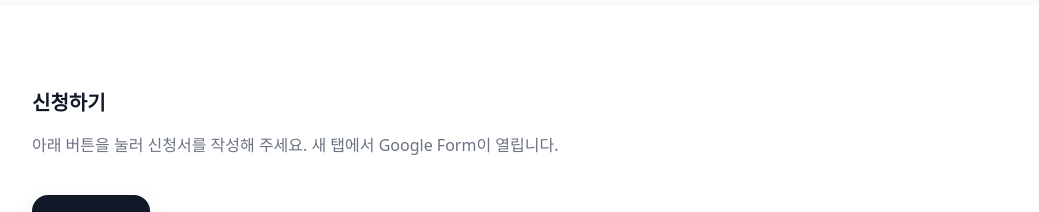
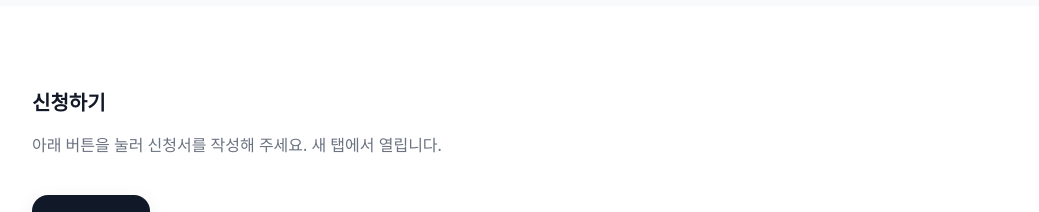
Before and after one commit to sipoon07/harmonium-likelion-v2, a React (Vite) app: page / in a window 1280 px wide. Shown: the part 876-1088 px from the top of the page, without its empty margins (120-1159 px from the left). Built offline with nearby package versions, Linux system fonts and the light colour scheme; the HTML template or start-up script is replaced by a standard one.

Commit message:
Google Form Link Edit

```diff
--- a/src/sections/ApplySection.tsx
+++ b/src/sections/ApplySection.tsx
@@ -1,23 +1,20 @@
 import styles from "./ApplySection.module.css";
 
 export default function ApplySection() {
-  // TODO: 아래 URL을 본인 Google Form 링크로 교체하세요.
+  // 구글 폼 "보내기 → 링크"로 받은 전체 URL을 그대로 넣으세요.
   const GOOGLE_FORM_URL =
-    "https://docs.google.com/forms/d/e/1FAIpQLScLAW9bgYpOyboeV-WFaaAWHA6_GsSNkJ0FTRJ1JIiqqpWHuw/viewform?usp=dialog";
+    "https://docs.google.com/forms/d/e/1FAIpQLScLAW9bgYpOyboeV-WFaaAWHA6_GsSNkJ0FTRJ1JIiqqpWHuw/viewform?embedded=true";
 
   return (
     <section id="apply" className={styles.wrap}>
       <div className={styles.inner}>
         <h2 className={styles.title}>신청하기</h2>
-        <p className={styles.desc}>
-          아래 버튼을 눌러 신청서를 작성해 주세요. 새 탭에서 Google Form이 열립니다.
-        </p>
+        <p className={styles.desc}>아래 버튼을 눌러 신청서를 작성해 주세요. 새 탭에서 열립니다.</p>
         <a
           href={GOOGLE_FORM_URL}
           target="_blank"
           rel="noopener noreferrer"
           className={styles.submit}
-          aria-label="구글 폼 새 탭에서 열기"
         >
           구글 폼 열기
         </a>
```
